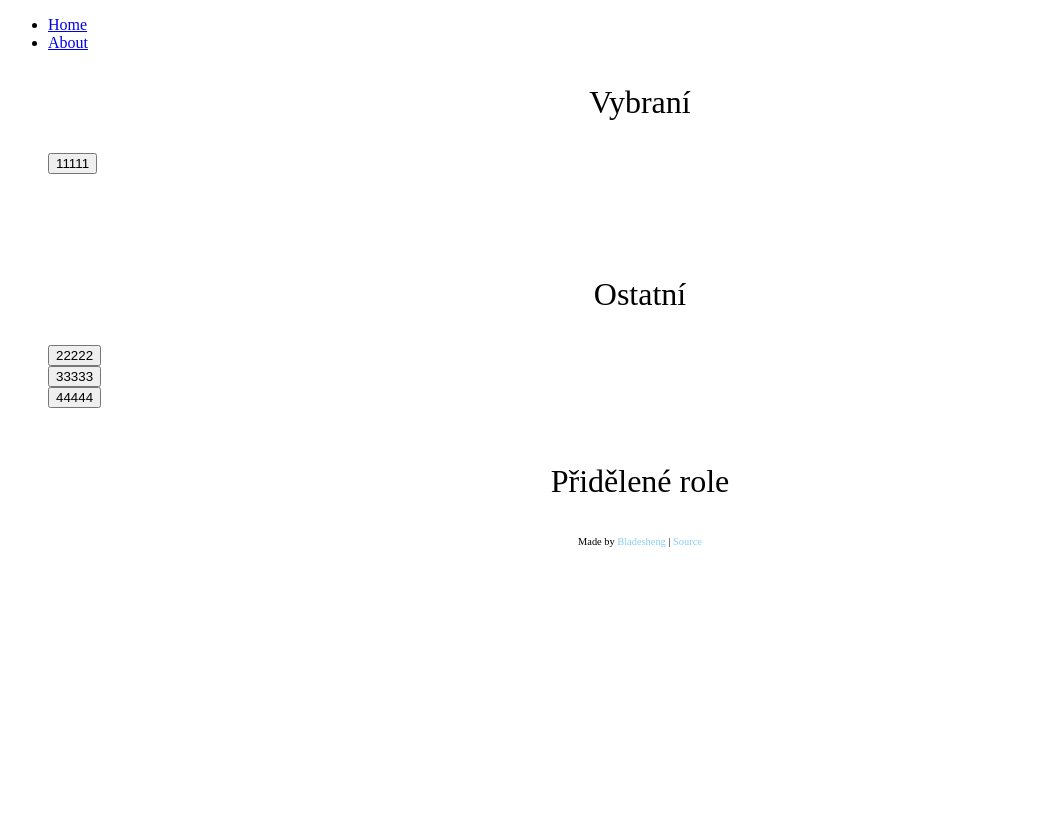
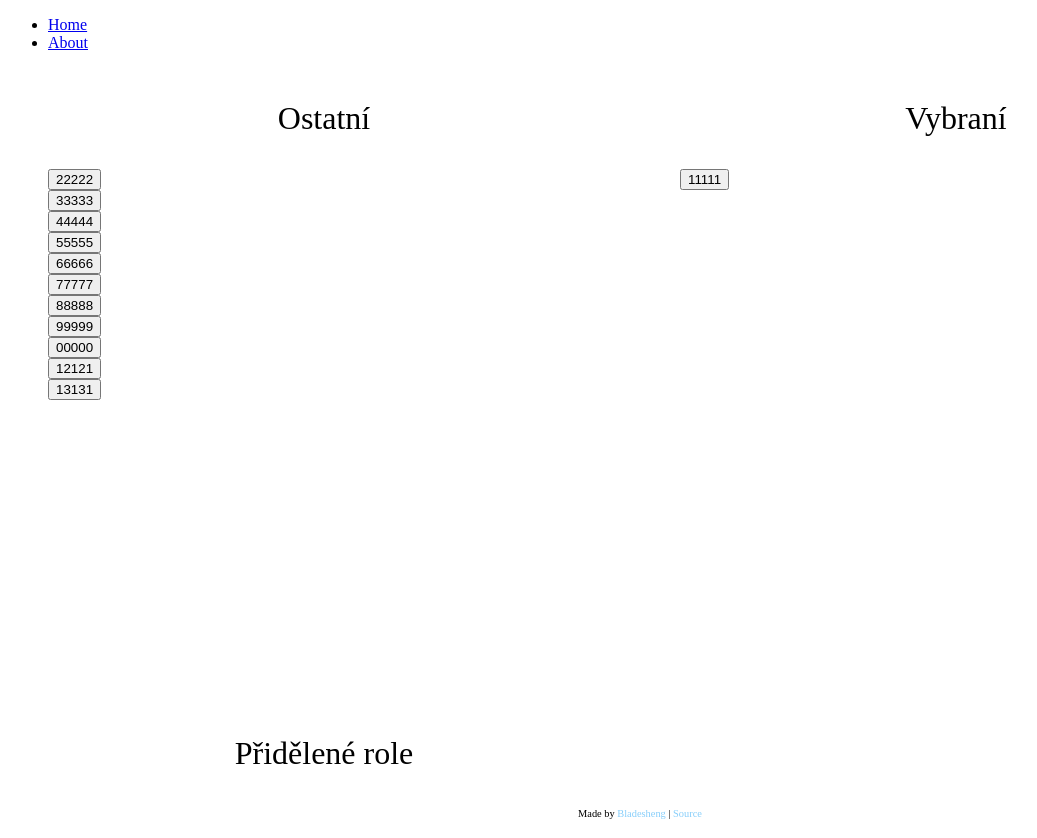
Before and after one commit to Bladesheng/dread-hunger-rolepicker, a SvelteKit app: page / in a window 1280 px wide. Both pictures are taken after a click on the button "11111". Shown: the whole page, without its empty margins (0-1037 px from the left). Before the commit the page ends 800 px from the top, so only its background shows below. Built offline with nearby package versions, Linux system fonts and the light colour scheme.

Commit message:
Change layout and move player initialization

```diff
--- a/src/routes/+layout.svelte
+++ b/src/routes/+layout.svelte
@@ -3,6 +3,20 @@
   import Footer from "./Footer.svelte";
 
   import "./styles.css";
+
+  import { Players } from "$lib/stores/players";
+  Players.createNew("11111");
+  Players.createNew("22222");
+  Players.createNew("33333");
+  Players.createNew("44444");
+  Players.createNew("55555");
+  Players.createNew("66666");
+  Players.createNew("77777");
+  Players.createNew("88888");
+  Players.createNew("99999");
+  Players.createNew("00000");
+  Players.createNew("12121");
+  Players.createNew("13131");
 </script>
 
 <div class="app">
--- a/src/routes/+page.svelte
+++ b/src/routes/+page.svelte
@@ -1,13 +1,6 @@
 <script lang="ts">
   import Selected from "./Selected.svelte";
   import Unselected from "./Unselected.svelte";
-
-  import { Players } from "$lib/stores/players";
-
-  Players.createNew("11111");
-  Players.createNew("22222");
-  Players.createNew("33333");
-  Players.createNew("44444");
 </script>
 
 <svelte:head>
@@ -15,12 +8,17 @@
 </svelte:head>
 
 <section>
+  <Unselected />
+
   <Selected />
-
-  <Unselected />
 
   <h1>Přidělené role</h1>
 </section>
 
 <style>
+  section {
+    display: grid;
+    grid-template-columns: 1fr 1fr;
+    grid-template-rows: 40rem;
+  }
 </style>
--- a/src/routes/Selected.svelte
+++ b/src/routes/Selected.svelte
@@ -14,7 +14,11 @@
 
   <ol>
     {#each $Players.selected as player (player.id)}
-      <li in:receive={{ key: player.id }} out:send={{ key: player.id }} animate:flip={flipSettings}>
+      <li
+        in:receive|local={{ key: player.id }}
+        out:send|local={{ key: player.id }}
+        animate:flip={flipSettings}
+      >
         <button
           on:click={() => {
             unselectPlayer(player);
--- a/src/routes/Unselected.svelte
+++ b/src/routes/Unselected.svelte
@@ -14,7 +14,11 @@
 
   <ol>
     {#each $Players.unselected as player (player.id)}
-      <li in:receive={{ key: player.id }} out:send={{ key: player.id }} animate:flip={flipSettings}>
+      <li
+        in:receive|local={{ key: player.id }}
+        out:send|local={{ key: player.id }}
+        animate:flip={flipSettings}
+      >
         <button
           on:click={() => {
             selectPlayer(player);
```
